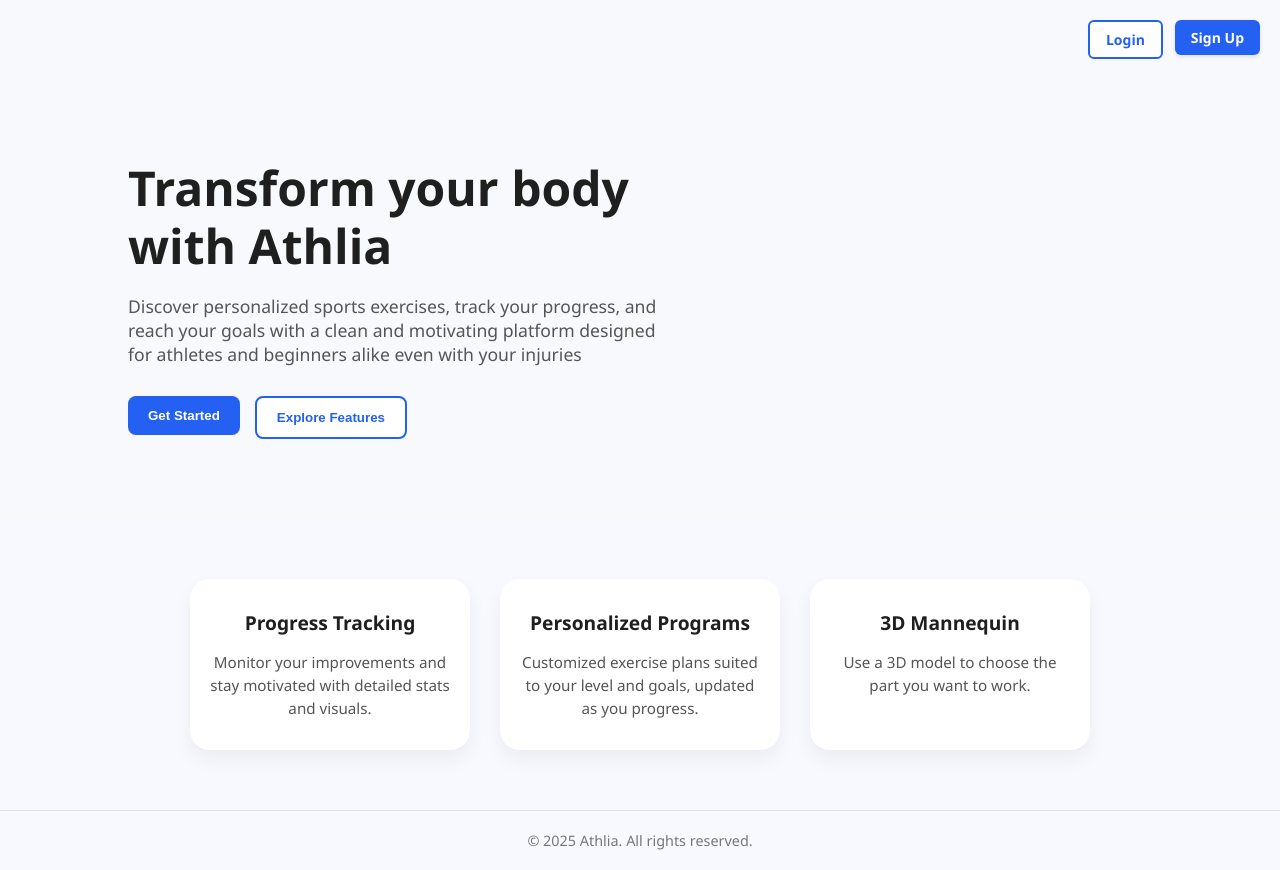
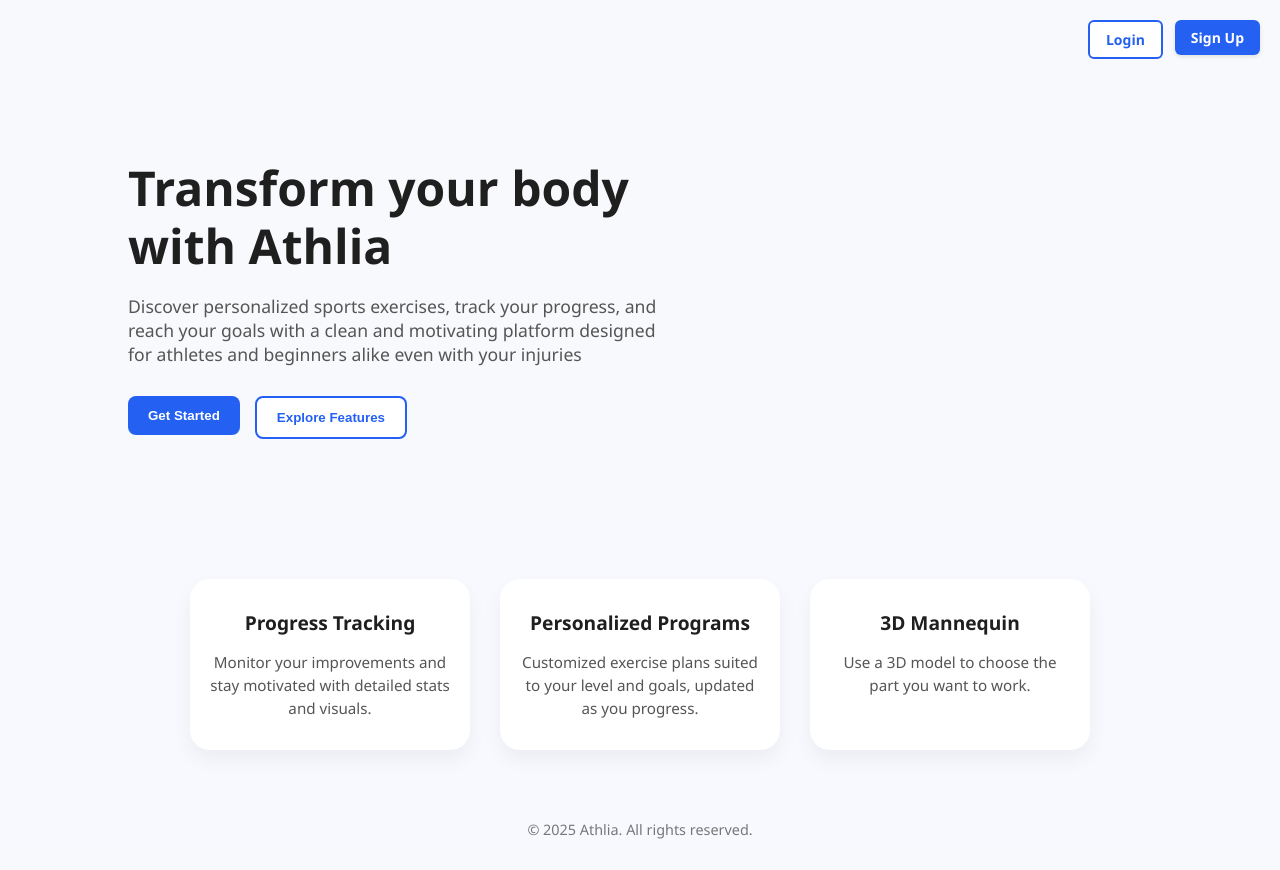
Before and after one commit to HLS-976/athlia-project, a React (Vite) app in the folder frontend/: page / in a window 1280 px wide. After the commit the page ends 849 px from the top, so only its background shows below. Built offline with nearby package versions, Linux system fonts and the light colour scheme.

Commit message:
Refactor footer styles: reduce padding and remove border

```diff
--- a/frontend/src/components/Footer.css
+++ b/frontend/src/components/Footer.css
@@ -1,9 +1,8 @@
 #footer {
-  padding: 20px 0;
+  padding: 10px 0;
   background-color: #f8f9ff;
   color: #777;
   font-size: 0.9rem;
-  border-top: 1px solid #e0e0e0;
   text-align: center;
 }
 
```
